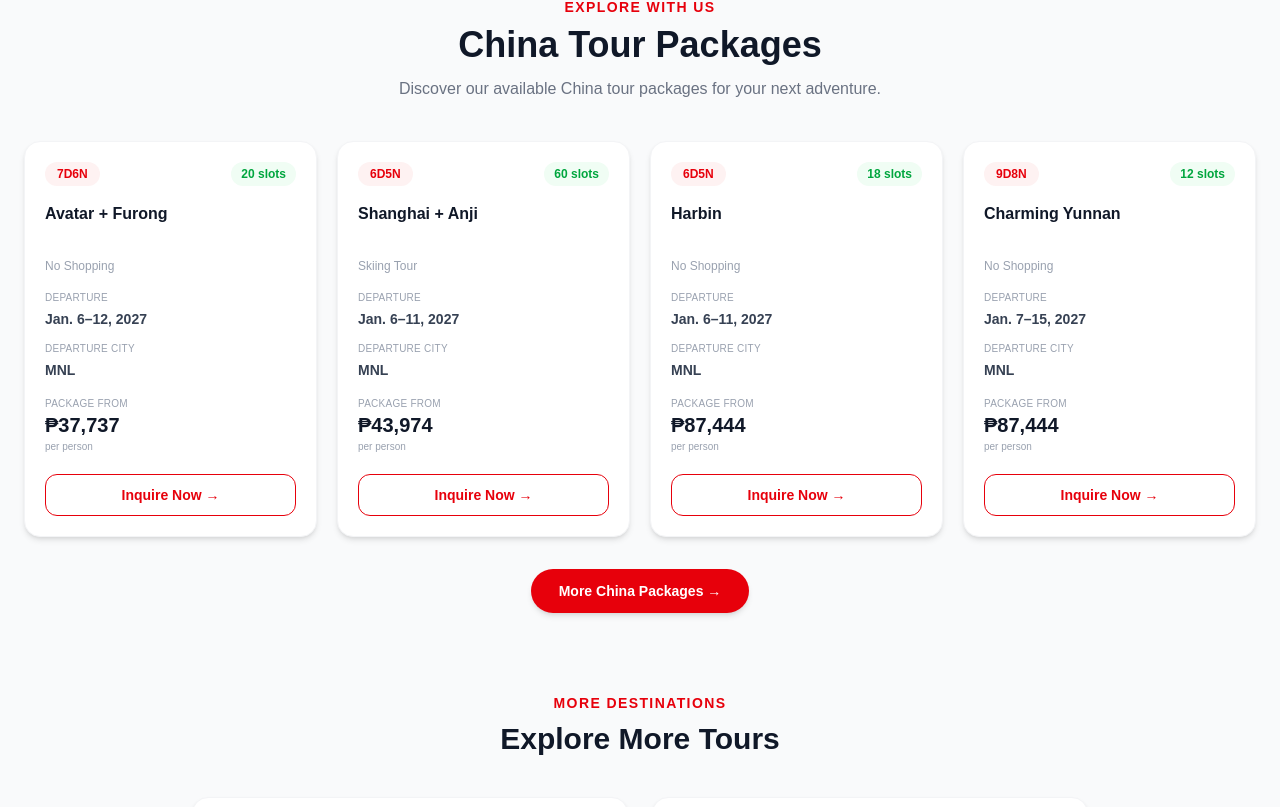
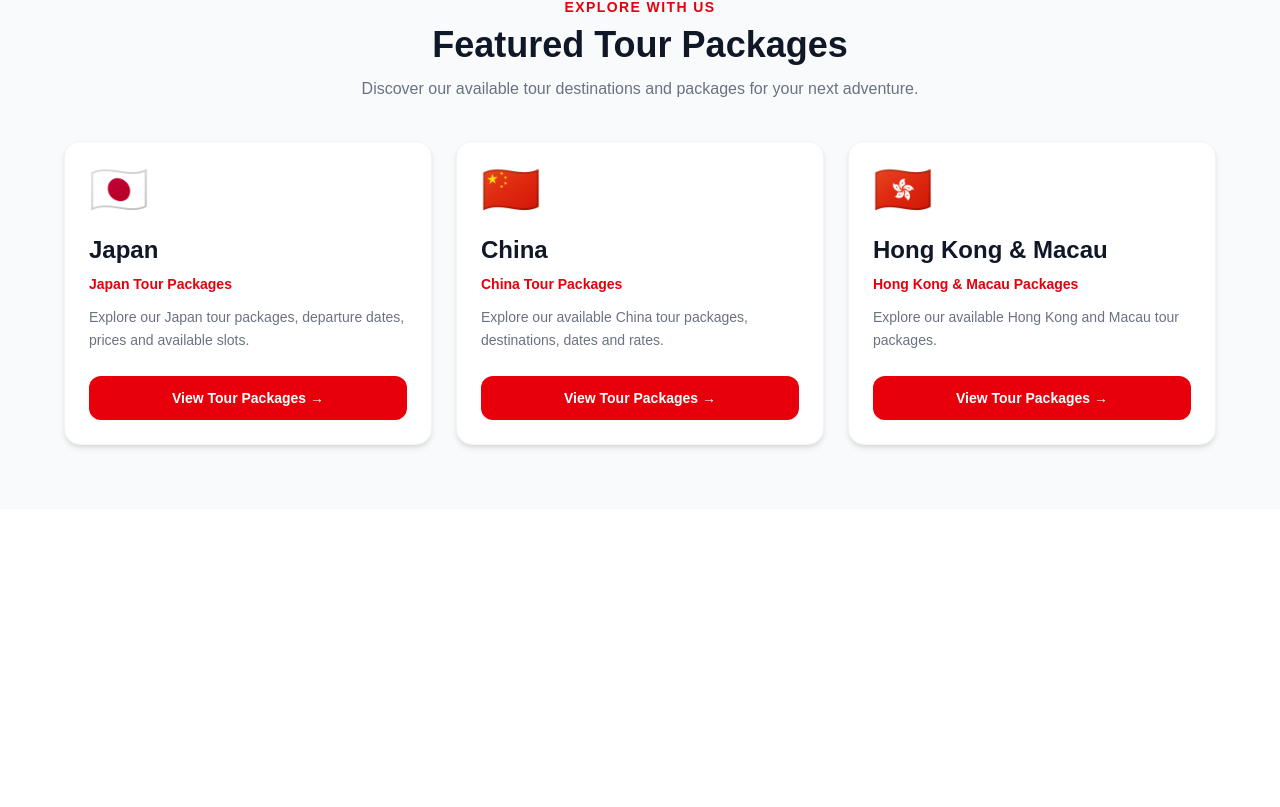
Before and after one commit to chingutravelandtours/chingu-website, a Next.js app: page / in a window 1280 px wide. Shown: the part 1433-2240 px from the top of the page. After the commit the page ends 1942 px from the top, so only its background shows below. Built offline with nearby package versions, Linux system fonts and the light colour scheme.

Commit message:
Update TourPackages.tsx

```diff
--- a/components/TourPackages.tsx
+++ b/components/TourPackages.tsx
@@ -1,45 +1,6 @@
 "use client";
 
 import Link from "next/link";
-
-const chinaPackages = [
-  {
-    title: "Avatar + Furong",
-    subtitle: "No Shopping",
-    duration: "7D6N",
-    dates: "Jan. 6–12, 2027",
-    city: "MNL",
-    price: "₱37,737",
-    slots: 20,
-  },
-  {
-    title: "Shanghai + Anji",
-    subtitle: "Skiing Tour",
-    duration: "6D5N",
-    dates: "Jan. 6–11, 2027",
-    city: "MNL",
-    price: "₱43,974",
-    slots: 60,
-  },
-  {
-    title: "Harbin",
-    subtitle: "No Shopping",
-    duration: "6D5N",
-    dates: "Jan. 6–11, 2027",
-    city: "MNL",
-    price: "₱87,444",
-    slots: 18,
-  },
-  {
-    title: "Charming Yunnan",
-    subtitle: "No Shopping",
-    duration: "9D8N",
-    dates: "Jan. 7–15, 2027",
-    city: "MNL",
-    price: "₱87,444",
-    slots: 12,
-  },
-];
 
 const destinations = [
   {
@@ -49,6 +10,14 @@ const destinations = [
       "Explore our Japan tour packages, departure dates, prices and available slots.",
     icon: "🇯🇵",
     href: "/japan-tours",
+  },
+  {
+    title: "China",
+    subtitle: "China Tour Packages",
+    description:
+      "Explore our available China tour packages, destinations, dates and rates.",
+    icon: "🇨🇳",
+    href: "/china-tours",
   },
   {
     title: "Hong Kong & Macau",
@@ -61,184 +30,57 @@ const destinations = [
 ];
 
 export default function TourPackages() {
-  const handleInquiry = (
-    title: string,
-    duration: string,
-    dates: string,
-    city: string,
-    price: string
-  ) => {
-    const message = encodeURIComponent(
-      `Hello CHINGU Travel and Tours!
-
-I would like to inquire about:
-
-${title}
-Duration: ${duration}
-Departure: ${dates}
-Departure City: ${city}
-Package From: ${price} per person
-
-Please send me the complete package details. Thank you!`
-    );
-
-    window.open(
-      `https://wa.me/63919388999?text=${message}`,
-      "_blank"
-    );
-  };
-
   return (
     <section className="bg-gray-50 py-16 px-6">
       <div className="max-w-7xl mx-auto">
 
-        {/* CHINA */}
+        {/* SECTION HEADER */}
         <div className="text-center mb-10">
           <p className="text-red-600 font-semibold uppercase tracking-widest text-sm">
             Explore With Us
           </p>
 
           <h2 className="mt-2 text-3xl md:text-4xl font-bold text-gray-900">
-            China Tour Packages
+            Featured Tour Packages
           </h2>
 
           <p className="mt-3 max-w-2xl mx-auto text-gray-500">
-            Discover our available China tour packages for your next adventure.
+            Discover our available tour destinations and packages for your
+            next adventure.
           </p>
         </div>
 
-        {/* CHINA PACKAGE CARDS */}
-        <div className="grid grid-cols-1 sm:grid-cols-2 lg:grid-cols-4 gap-5">
-          {chinaPackages.map((pkg) => (
-            <div
-              key={`${pkg.title}-${pkg.dates}`}
-              className="bg-white rounded-2xl border border-gray-100 shadow-md p-5 hover:shadow-xl hover:-translate-y-1 transition-all duration-300 flex flex-col"
-            >
-              {/* BADGES */}
-              <div className="flex items-center justify-between gap-2">
-                <span className="text-xs font-semibold text-red-600 bg-red-50 px-3 py-1 rounded-full">
-                  {pkg.duration}
-                </span>
-
-                <span className="text-xs font-semibold text-green-600 bg-green-50 px-2.5 py-1 rounded-full">
-                  {pkg.slots} slots
-                </span>
-              </div>
-
-              {/* TITLE */}
-              <h3 className="mt-4 text-base font-bold text-gray-900 min-h-[48px]">
-                {pkg.title}
-              </h3>
-
-              {/* TYPE */}
-              <p className="mt-2 text-xs text-gray-400">
-                {pkg.subtitle}
-              </p>
-
-              {/* DATE */}
-              <div className="mt-4">
-                <p className="text-[10px] text-gray-400 uppercase tracking-wide">
-                  Departure
-                </p>
-
-                <p className="mt-1 text-sm font-semibold text-gray-700">
-                  {pkg.dates}
-                </p>
-              </div>
-
-              {/* CITY */}
-              <div className="mt-3">
-                <p className="text-[10px] text-gray-400 uppercase tracking-wide">
-                  Departure City
-                </p>
-
-                <p className="mt-1 text-sm font-semibold text-gray-700">
-                  {pkg.city}
-                </p>
-              </div>
-
-              {/* PRICE */}
-              <div className="mt-4">
-                <p className="text-[10px] text-gray-400 uppercase tracking-wide">
-                  Package From
-                </p>
-
-                <p className="text-xl font-bold text-gray-900">
-                  {pkg.price}
-                </p>
-
-                <p className="text-[10px] text-gray-400">
-                  per person
-                </p>
-              </div>
-
-              {/* INQUIRE */}
-              <button
-                onClick={() =>
-                  handleInquiry(
-                    pkg.title,
-                    pkg.duration,
-                    pkg.dates,
-                    pkg.city,
-                    pkg.price
-                  )
-                }
-                className="mt-5 w-full border border-red-600 text-red-600 py-2.5 rounded-xl text-sm font-semibold hover:bg-red-600 hover:text-white transition"
-              >
-                Inquire Now →
-              </button>
-            </div>
-          ))}
-        </div>
-
-        {/* MORE CHINA PACKAGES */}
-        <div className="text-center mt-8">
-          <Link
-            href="/china-tours"
-            className="inline-flex items-center justify-center bg-red-600 text-white px-7 py-3 rounded-full text-sm font-semibold hover:bg-red-700 transition shadow-md"
-          >
-            More China Packages →
-          </Link>
-        </div>
-
-        {/* OTHER DESTINATIONS */}
-        <div className="mt-20">
-
-          <div className="text-center mb-10">
-            <p className="text-red-600 font-semibold uppercase tracking-widest text-sm">
-              More Destinations
-            </p>
-
-            <h2 className="mt-2 text-3xl font-bold text-gray-900">
-              Explore More Tours
-            </h2>
-          </div>
-
-          <div className="grid grid-cols-1 sm:grid-cols-2 gap-6 max-w-4xl mx-auto">
+        {/* DESTINATION CARDS */}
+        <div className="grid grid-cols-1 md:grid-cols-3 gap-6 max-w-6xl mx-auto">
           {destinations.map((destination) => (
             <Link
               key={destination.title}
               href={destination.href}
               className="group"
             >
-                <div className="bg-white border border-gray-100 rounded-2xl p-6 shadow-md hover:shadow-xl hover:-translate-y-1 transition-all duration-300 h-full">
+              <div className="bg-white border border-gray-100 rounded-2xl p-6 shadow-md hover:shadow-xl hover:-translate-y-1 transition-all duration-300 h-full flex flex-col">
 
+                {/* ICON */}
                 <div className="text-5xl mb-5">
                   {destination.icon}
                 </div>
 
+                {/* TITLE */}
                 <h3 className="text-2xl font-bold text-gray-900 group-hover:text-red-600 transition">
                   {destination.title}
                 </h3>
 
+                {/* SUBTITLE */}
                 <p className="mt-2 text-sm font-semibold text-red-600">
                   {destination.subtitle}
                 </p>
 
-                  <p className="mt-3 text-sm text-gray-500 leading-relaxed">
+                {/* DESCRIPTION */}
+                <p className="mt-3 text-sm text-gray-500 leading-relaxed flex-grow">
                   {destination.description}
                 </p>
 
+                {/* BUTTON */}
                 <div className="mt-6">
                   <span className="block w-full text-center bg-red-600 text-white py-3 rounded-xl text-sm font-semibold group-hover:bg-red-700 transition">
                     View Tour Packages →
@@ -251,7 +93,6 @@ Please send me the complete package details. Thank you!`
         </div>
 
       </div>
-      </div>
     </section>
   );
 }
```
Lines whose indentation alone changed are shown as unchanged.
